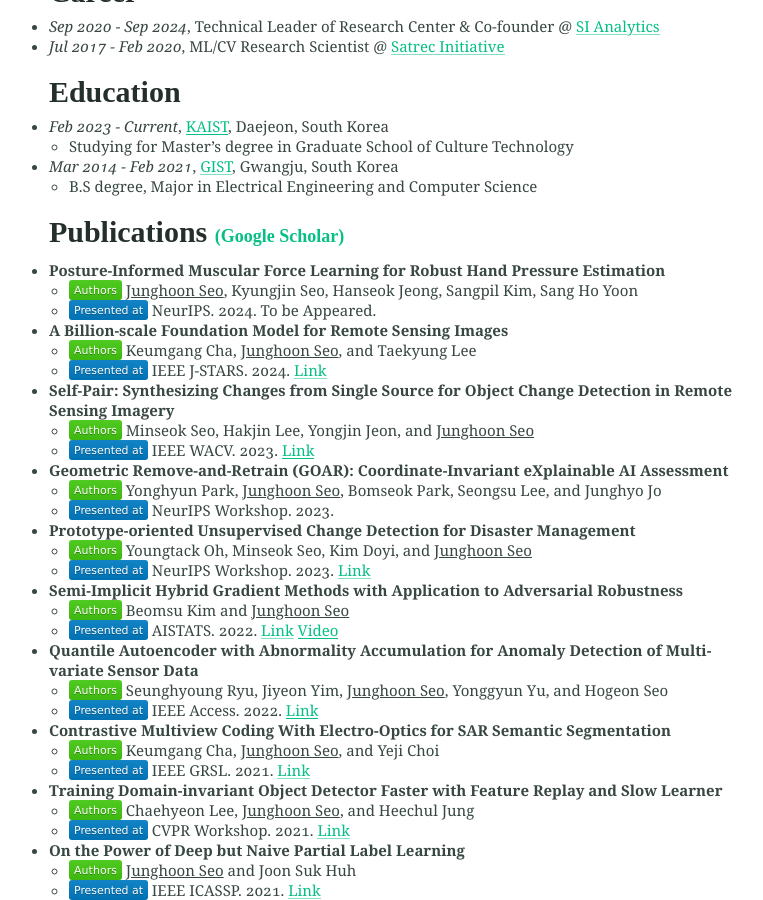
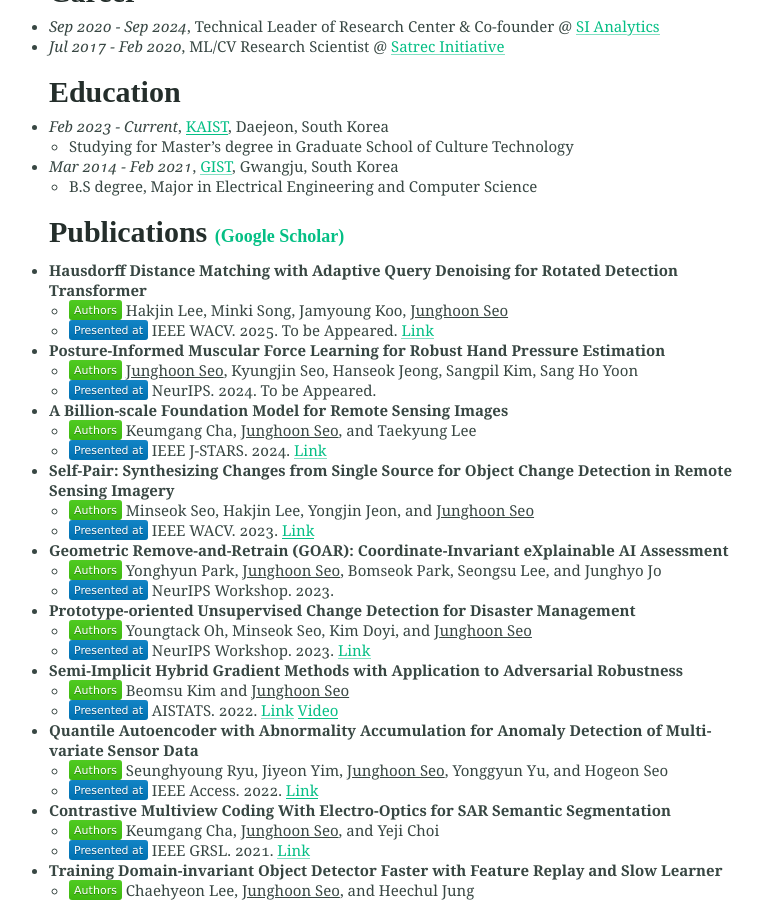
Before and after one commit to mikigom/mikigom.github.io, a Jekyll site: the page built from index.md, in a window 1280 px wide and 900 px high, scrolled down 740 px. Shown: the whole window, without its empty margins (234-997 px from the left). Built offline with Jekyll 4.4.1, drawn with Linux system fonts in a browser that asks for light colours.

Commit message:
Update index.md

```diff
--- a/index.md
+++ b/index.md
@@ -25,6 +25,9 @@ Hi, I was the technical leader of the research center at [SI Analytics](https://
   * B.S degree, Major in Electrical Engineering and Computer Science
 
 ### Publications <span style="font-size:0.6em;">[(Google Scholar)](https://scholar.google.com/citations?user=9KBQk-YAAAAJ&hl=en)</span>
+* **Hausdorff Distance Matching with Adaptive Query Denoising for Rotated Detection Transformer**
+  - <img height="10" src="/assets/-Authors-brightgreen.svg"> Hakjin Lee, Minki Song, Jamyoung Koo, <U>Junghoon Seo</U>
+  - <img height="10" src="/assets/-Presented%20at-blue.svg"> IEEE WACV. 2025. To be Appeared. [Link](https://arxiv.org/abs/2305.07598)
 * **Posture-Informed Muscular Force Learning for Robust Hand Pressure Estimation**
   - <img height="10" src="/assets/-Authors-brightgreen.svg"> <U>Junghoon Seo</U>, Kyungjin Seo, Hanseok Jeong, Sangpil Kim, Sang Ho Yoon
   - <img height="10" src="/assets/-Presented%20at-blue.svg"> NeurIPS. 2024. To be Appeared.
```
